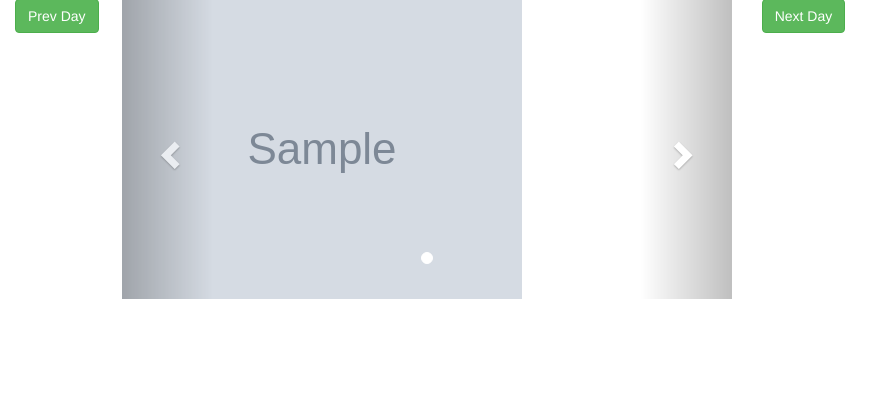
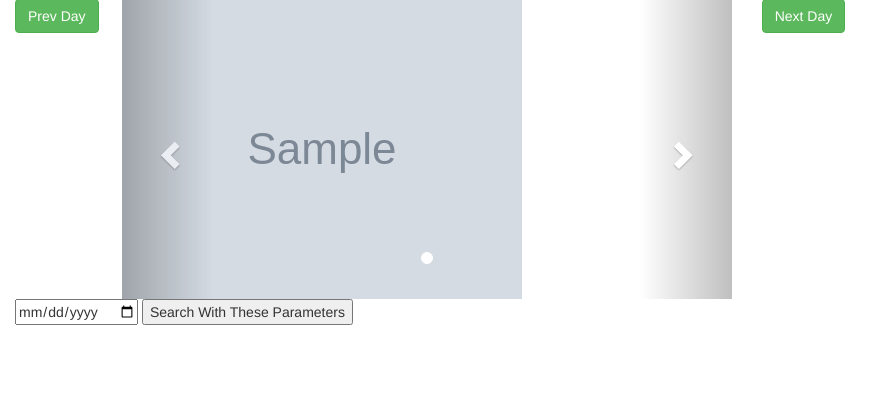
Before and after one commit to ShivonQ/Mars_Rover, a Flask app: template templates/photos.html in a window 1280 px wide. Shown: the part 151-550 px from the top of the page, without its empty margins (0-893 px from the left). Run offline with Flask 2, Linux system fonts and the light colour scheme; the template is opened without the code that fills it: most values are stand-ins (such as "Sample title", 1, 10 or a date in 2020); grey boxes marked "Sample" are stand-in pictures; some libraries are stand-ins or nearby versions.

Commit message:
New Branch for Cleanup. DB is gone, prev/next buttons in the works

```diff
--- a/templates/photos.html
+++ b/templates/photos.html
@@ -6,9 +6,12 @@
         {% if photos|length > 0 %}
             {% for camera in photos %}
                 {% if loop.index0 == 0 %}
-                <li class="active"> <a data-toggle="tab" href="#{{ camera.cam_name }}-image-carousel">Camera: {{ camera.cam_name }}</a></li>
+                    <li class="active"><a data-toggle="tab"
+                                          href="#{{ camera.cam_name }}-image-carousel">Camera: {{ camera.cam_name }}</a>
+                    </li>
                 {% elif loop.index0 >= 1 %}
-                <li><a data-toggle="tab" href="#{{ camera.cam_name }}-image-carousel">Camera: {{ camera.cam_name }}</a></li>
+                    <li><a data-toggle="tab"
+                           href="#{{ camera.cam_name }}-image-carousel">Camera: {{ camera.cam_name }}</a></li>
                 {% endif %}
             {% endfor %}
         {% endif %}
@@ -26,9 +29,11 @@
                 {#                    THIS SHOULD MAKE A CAROUSELF FOR EACH CAMERA AND NAME IT IN THE CLASS #}
                 {#-----------------------------------------------------THIS IS THE INDIVIDUAL CAROUSEL-------------------------------------------------#}
                 {% if loop.index0 == 0 %}
-                        <div id="{{ camera.cam_name }}-image-carousel" class="carousel slide {{ camera.cam_name }} tab-pane fade in active" data-ride="carousel">
+                    <div id="{{ camera.cam_name }}-image-carousel"
+                         class="carousel slide {{ camera.cam_name }} tab-pane fade in active" data-ride="carousel">
                 {% elif loop.index0 >= 1 %}
-                        <div id="{{ camera.cam_name }}-image-carousel" class="carousel slide {{ camera.cam_name }} tab-pane fade" data-ride="carousel">
+                    <div id="{{ camera.cam_name }}-image-carousel"
+                         class="carousel slide {{ camera.cam_name }} tab-pane fade" data-ride="carousel">
                 {% endif %}
             {#                    indicators of slide # #}
             <ol class="{{ camera.cam_name }} carousel-indicators">
@@ -59,11 +64,13 @@
                 {% endfor %}
             </div>
             <!--Controls-->
-                        <a class="left carousel-control" data-target="#{{ camera.cam_name }}-image-carousel" role="button" data-slide="prev">
+            <a class="left carousel-control" data-target="#{{ camera.cam_name }}-image-carousel" role="button"
+               data-slide="prev">
                 <span class="glyphicon glyphicon-chevron-left" aria-hidden="true"></span>
                 <span class="sr-only">Previous</span>
             </a>
-                        <a class="right carousel-control" data-target="#{{ camera.cam_name }}-image-carousel" role="button" data-slide="next">
+            <a class="right carousel-control" data-target="#{{ camera.cam_name }}-image-carousel" role="button"
+               data-slide="next">
                 <span class="glyphicon glyphicon-chevron-right" aria-hidden="true"></span>
                 <span class="sr-only">Next</span>
             </a>
@@ -75,7 +82,32 @@
         <div id="next_div" class="col-sm-1">
             <p id="next_button" class="btn btn-success">Next Day</p>
         </div>
+        <div style="align-content: center" class="col-sm-12">
+            <form class="form-vertical" method="post" action="/photos">
+                <div class="form-group sm-col-4">
+                    {#        rover will be supplied by the rover_hom_page when the button is clicked#}
+                    <input type="text" value="{{ rover_name }}" hidden="hidden" name="rover_name">
+                    {#        again provided by the call route#}
+                    <input type="date" value="{{ date }}" id="current_date">
 
+                    <button type="submit">Search With These Parameters</button>
+                </div>
+
+            </form>
+        </div>
+        <script>
+            $('#prev_day').click(function () {
+                var today = $('#current_date').val();
+                var tommorrow = datepicker.setDate(today);
+                console.log(today);
+                console.log(tommorrow)
+            })
+{#             $('.pickupDate').change(function() {
+  var date2 = $('.pickupDate').datepicker('getDate', '+1d');
+  date2.setDate(date2.getDate()+1);
+  $('.dropoffDate').datepicker('setDate', date2);
+});#}
+        </script>
 
 
 {% endblock %}
```
Lines whose indentation alone changed are shown as unchanged.
